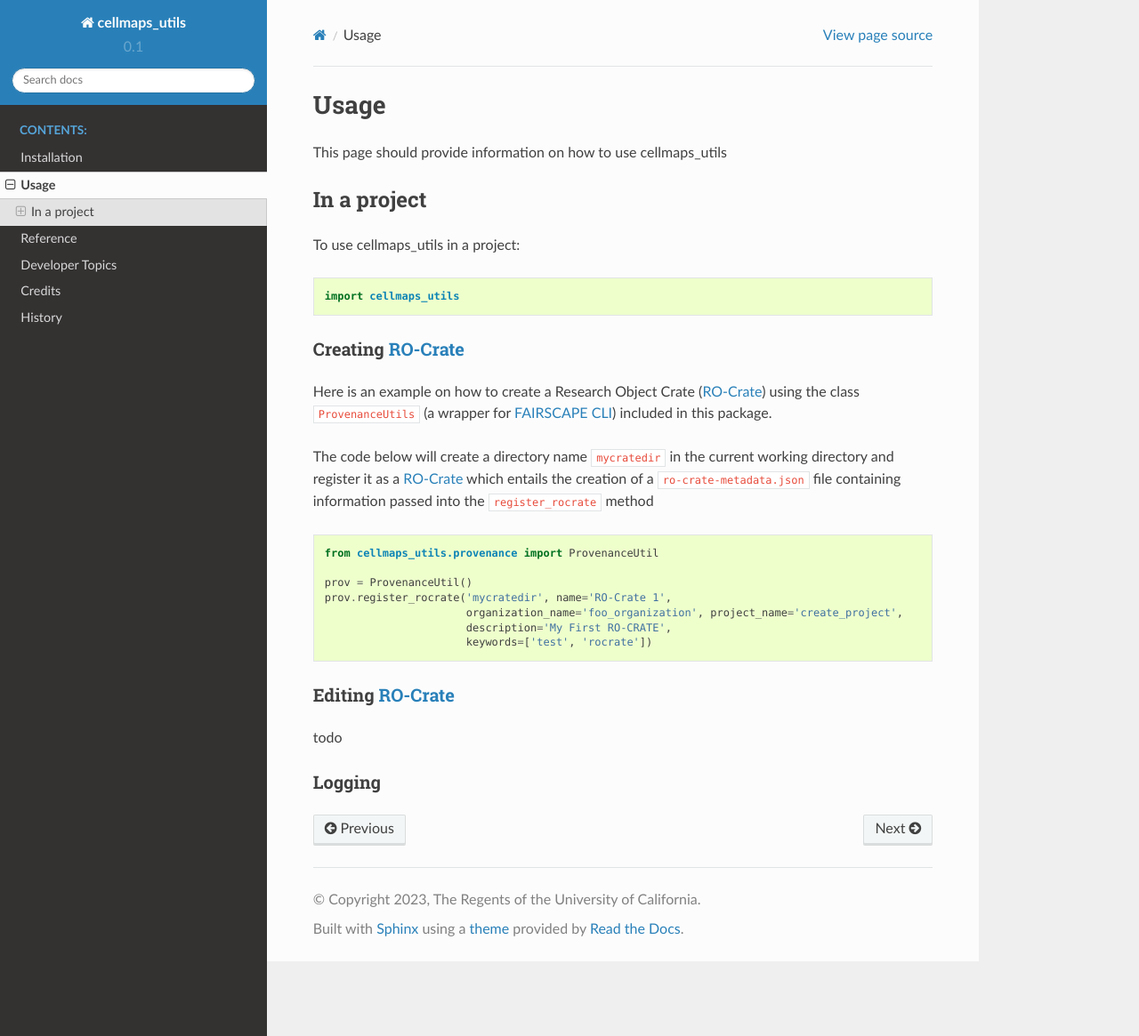
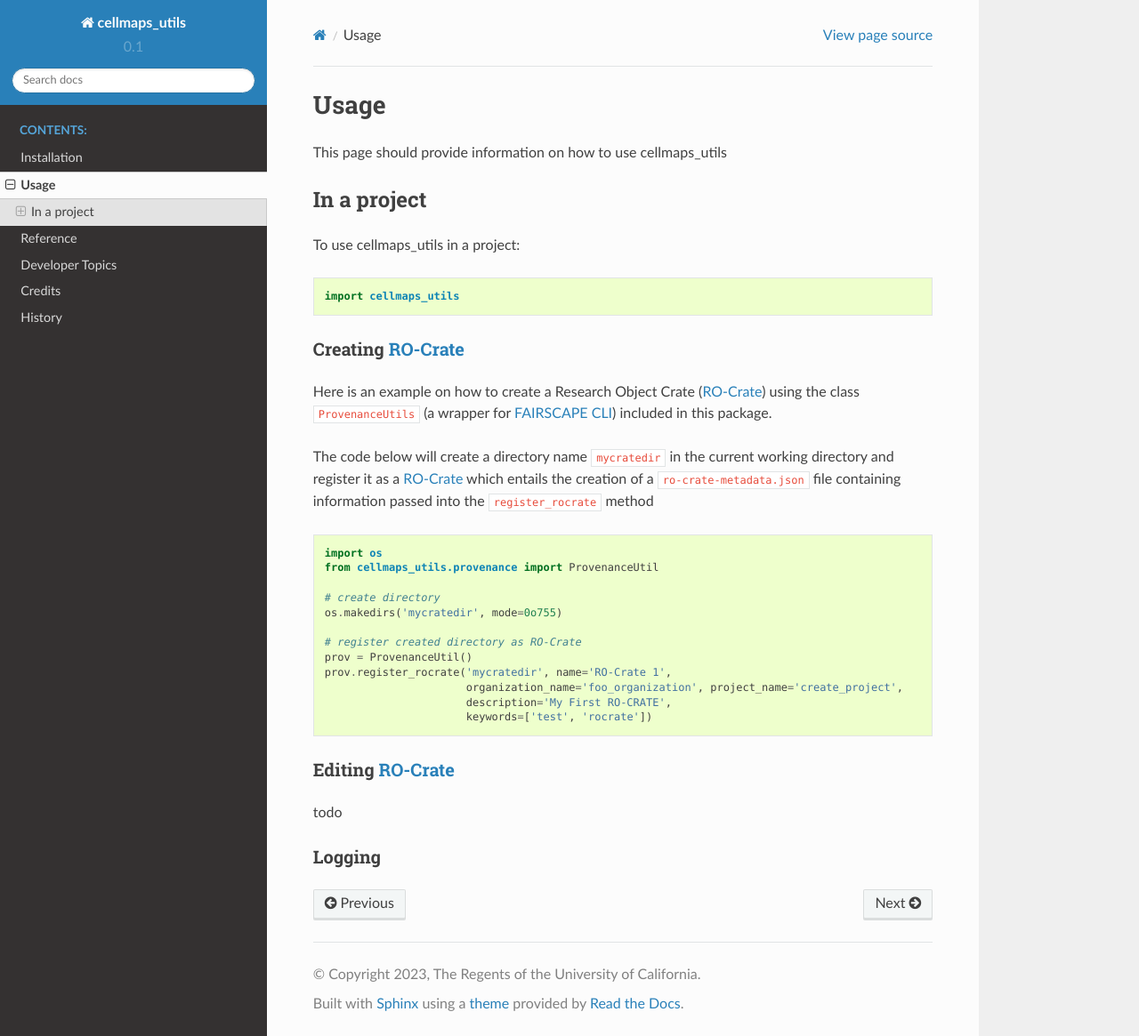
Before and after one commit to idekerlab/cellmaps_utils, a Sphinx documentation site: the page built from docs/usage.rst, in a window 1280 px wide and 1165 px high. Shown: the whole window at 89% size. Built offline with Sphinx 7.4.7 and the Read the Docs theme 2.0.0, drawn with Linux system fonts in a browser that asks for light colours.

Commit message:
added creation of directory

```diff
--- a/docs/usage.rst
+++ b/docs/usage.rst
@@ -28,8 +28,13 @@ containing information passed into the ``register_rocrate`` method
 
 .. code-block:: python
 
+   import os
    from cellmaps_utils.provenance import ProvenanceUtil
 
+   # create directory
+   os.makedirs('mycratedir', mode=0o755)
+
+   # register created directory as RO-Crate
    prov = ProvenanceUtil()
    prov.register_rocrate('mycratedir', name='RO-Crate 1',
                          organization_name='foo_organization', project_name='create_project',
```
